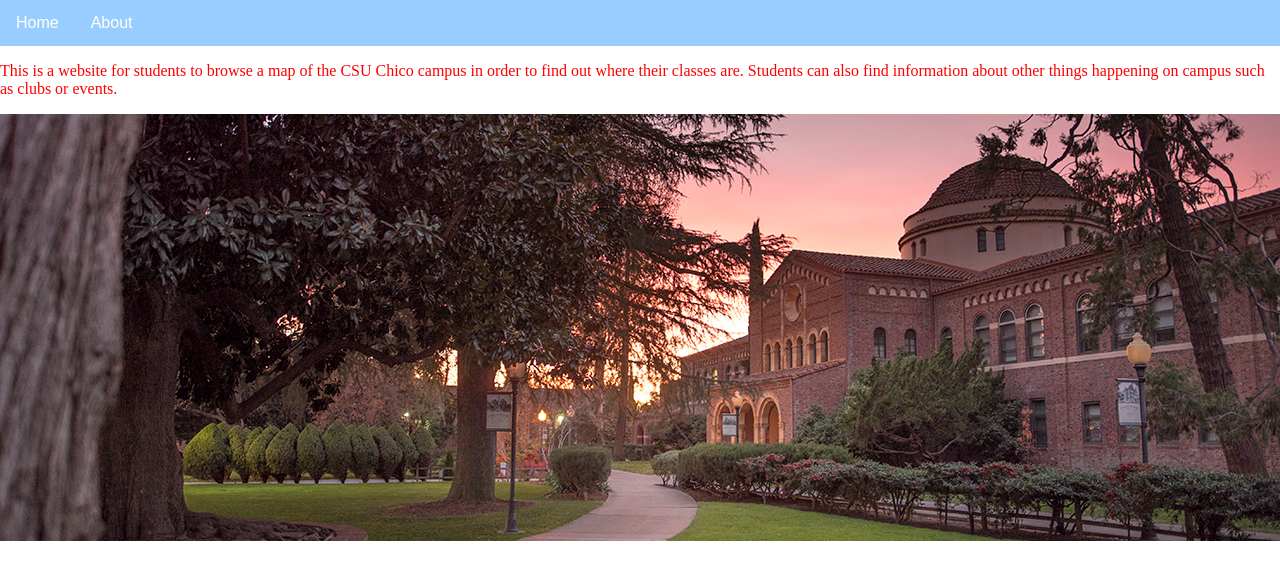
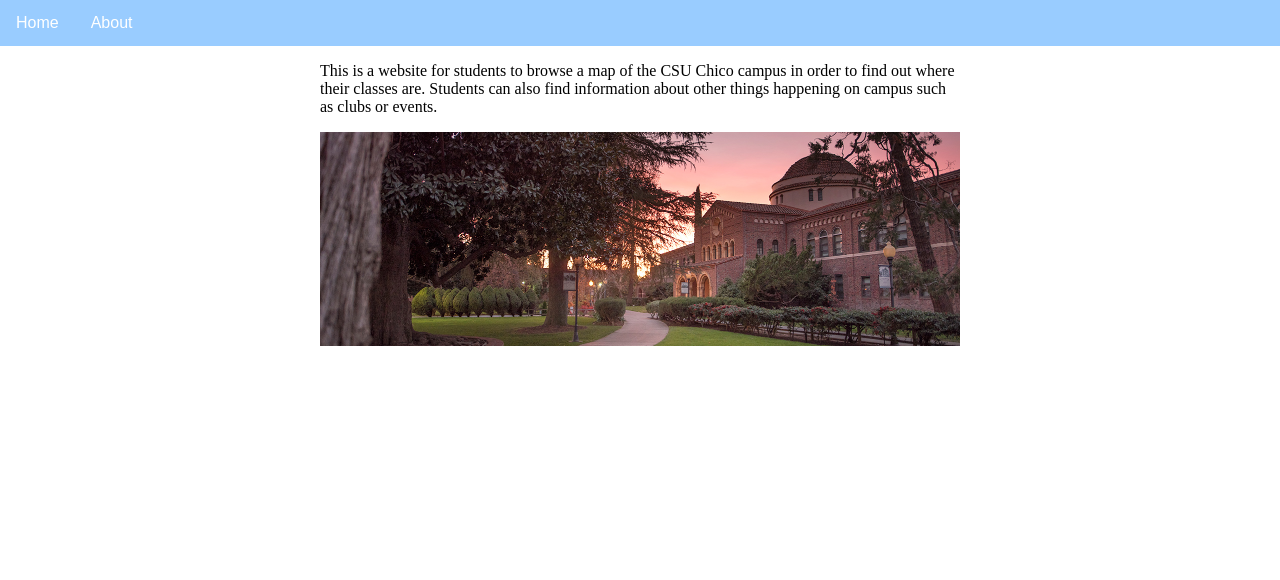
Before and after one commit to ChicoState/CSUMap, a Django app: page /about in a window 1280 px wide. Shown: the top 580 px of the page. Run offline with Django 3.2, Linux system fonts and the light colour scheme.

Commit message:
remove testing helpers

```diff
--- a/CSUMapSite/CSUMapApp/static/CSUMapSite/css/main.css
+++ b/CSUMapSite/CSUMapApp/static/CSUMapSite/css/main.css
@@ -7,9 +7,6 @@ html, body {
   padding: 60;
 }
 
-p {
-	color: red;
-}
 
 ul {
 	list-style-type: none;
@@ -38,3 +35,21 @@ li a {
 	text-align: center;
 	color: red;
 }
+
+.center {
+	display: block;
+	margin-left: auto;
+	margin-right: auto;
+	width: 50%;
+}
+
+.footer {
+	position: fixed;
+	left: 0;
+	bottom: 0;
+	width: 100%;
+	height: auto;
+	background-color: #99CCFF;
+	text-align: center;
+	max-height: 100px;
+}
```
